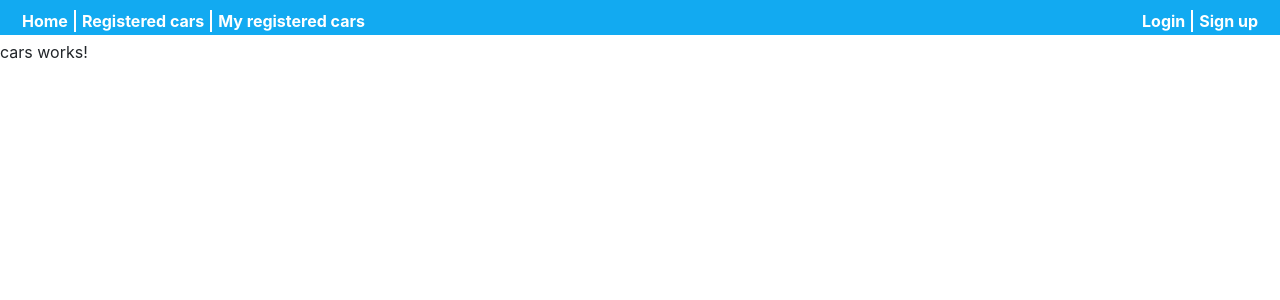
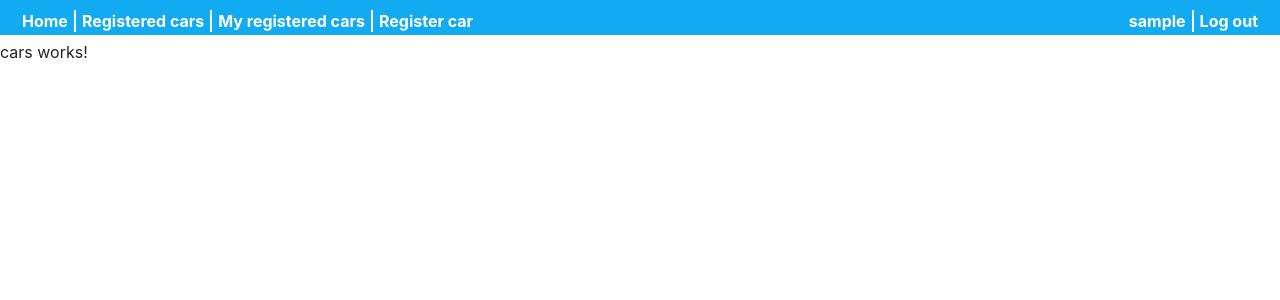
Before and after one commit to jancsosz/web-front-end, an Angular app: page /cars in a window 1280 px wide. Shown: the top 300 px of the page. Built offline with nearby package versions, Linux system fonts and the light colour scheme; sample sign-in values are in the browser's storage.

Commit message:
updated new routes

```diff
--- a/src/app/components/menu/menu.component.html
+++ b/src/app/components/menu/menu.component.html
@@ -4,12 +4,22 @@
       <button class="nav-button" (click)="navigateTo('home')">Home</button>
       <span class="separator"></span>
       <button class="nav-button" (click)="navigateTo('cars')">Registered cars</button>
-      <span class="separator"></span>
-      <button class="nav-button" >My registered cars</button>
-      <div class="float-right">
-        <button class="nav-button">Login</button>
+      <span *ngIf="isLoggedIn" class="separator"></span>
+      <button *ngIf="isLoggedIn" class="nav-button" (click)="navigateTo('own-cars')">My registered cars</button>
+      <span *ngIf="isLoggedIn" class="separator"></span>
+      <button *ngIf="isLoggedIn" class="nav-button" (click)="navigateTo('register-car')">Register car</button>
+
+
+
+      <div *ngIf="!isLoggedIn" class="float-right">
+        <button class="nav-button" (click)="navigateTo('signin')">Login</button>
         <span class="separator"></span>
-        <button class="nav-button">Sign up</button>
+        <button class="nav-button" (click)="navigateTo('signup')">Sign up</button>
+      </div>
+      <div *ngIf="isLoggedIn" class="float-right">
+        <button class="nav-button">{{username}}</button>
+        <span class="separator"></span>
+        <button class="nav-button" (click)="logOut()">Log out</button>
       </div>
     </div>
   </div>
@@ -22,9 +32,17 @@
     <mat-menu #menu="matMenu">
       <button mat-menu-item (click)="navigateTo('home')">Home</button>
       <button mat-menu-item (click)="navigateTo('cars')">Registered cars</button>
-      <button mat-menu-item>My registered cars</button>
-      <button mat-menu-item>Login</button>
-      <button mat-menu-item>Sign up</button>
+      <button mat-menu-item (click)="navigateTo('own-cars')">My registered cars</button>
+      <button mat-menu-item (click)="navigateTo('register-car')">Register car</button>
+
+      <div *ngIf="!isLoggedIn">
+        <button mat-menu-item (click)="navigateTo('signin')">Login</button>
+        <button mat-menu-item (click)="navigateTo('signup')">Sign up</button>
+      </div>
+      <div *ngIf="isLoggedIn">
+        <button mat-menu-item >Signed in with {{username}}</button>
+        <button mat-menu-item (click)="logOut()">Log out</button>
+      </div>
     </mat-menu>
   </div>
 </ng-template>
--- a/src/app/components/menu/menu.component.ts
+++ b/src/app/components/menu/menu.component.ts
@@ -9,15 +9,26 @@ import {Router} from '@angular/router';
 export class MenuComponent implements OnInit {
   menu: any;
   innerWidth: number;
+  isLoggedIn: boolean;
+  username = '';
 
   constructor(
     private router: Router) { }
 
   ngOnInit(): void {
     this.innerWidth = window.innerWidth;
+    this.isLoggedIn = !!window.localStorage.getItem('username');
+    this.isLoggedIn ? this.username = window.localStorage.getItem('username') : this.username = '';
   }
 
   navigateTo(path: string): void {
     this.router.navigate([path]);
   }
+
+  logOut(): void {
+    window.localStorage.removeItem('username');
+    window.localStorage.removeItem('token');
+    this.isLoggedIn = false;
+    this.navigateTo('home');
+  }
 }
```
Also changed, not shown: src/app/app-routing.module.ts (+8 -0 lines).
